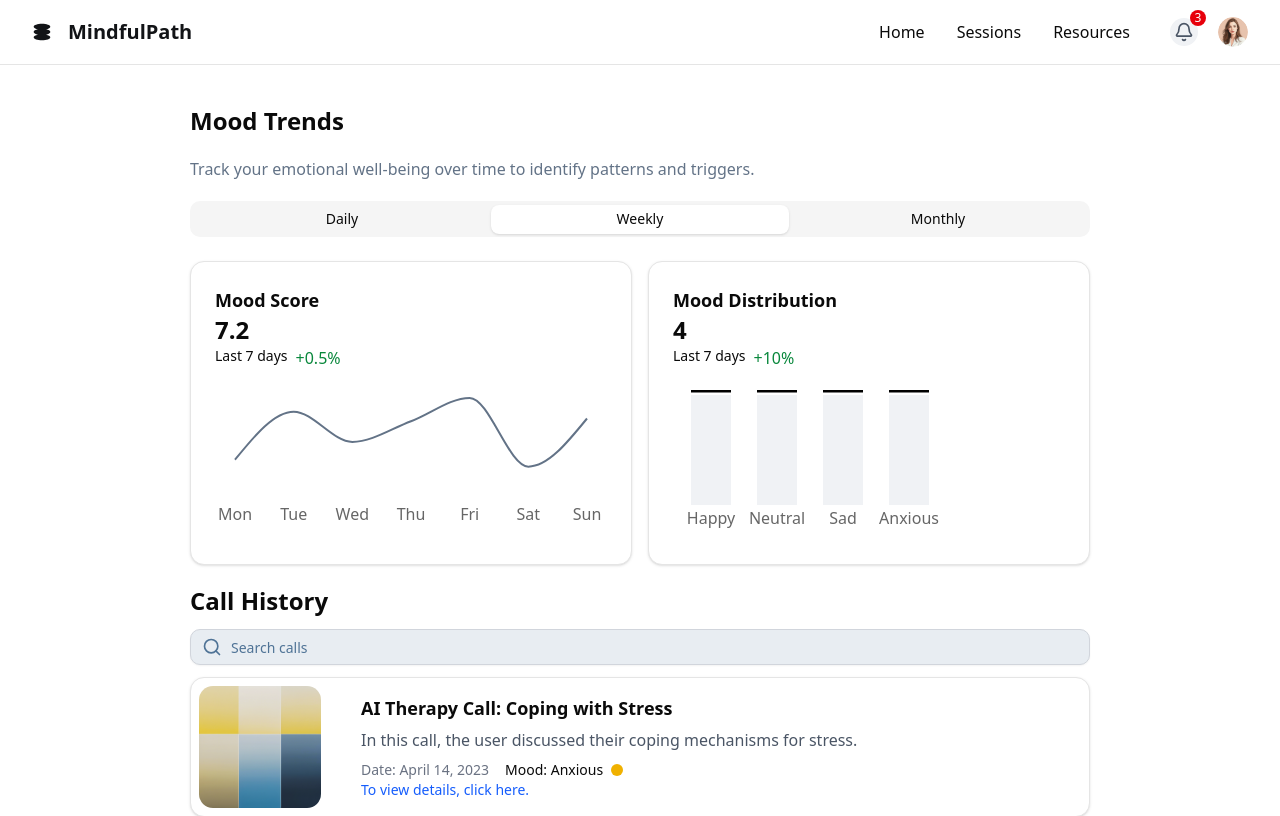
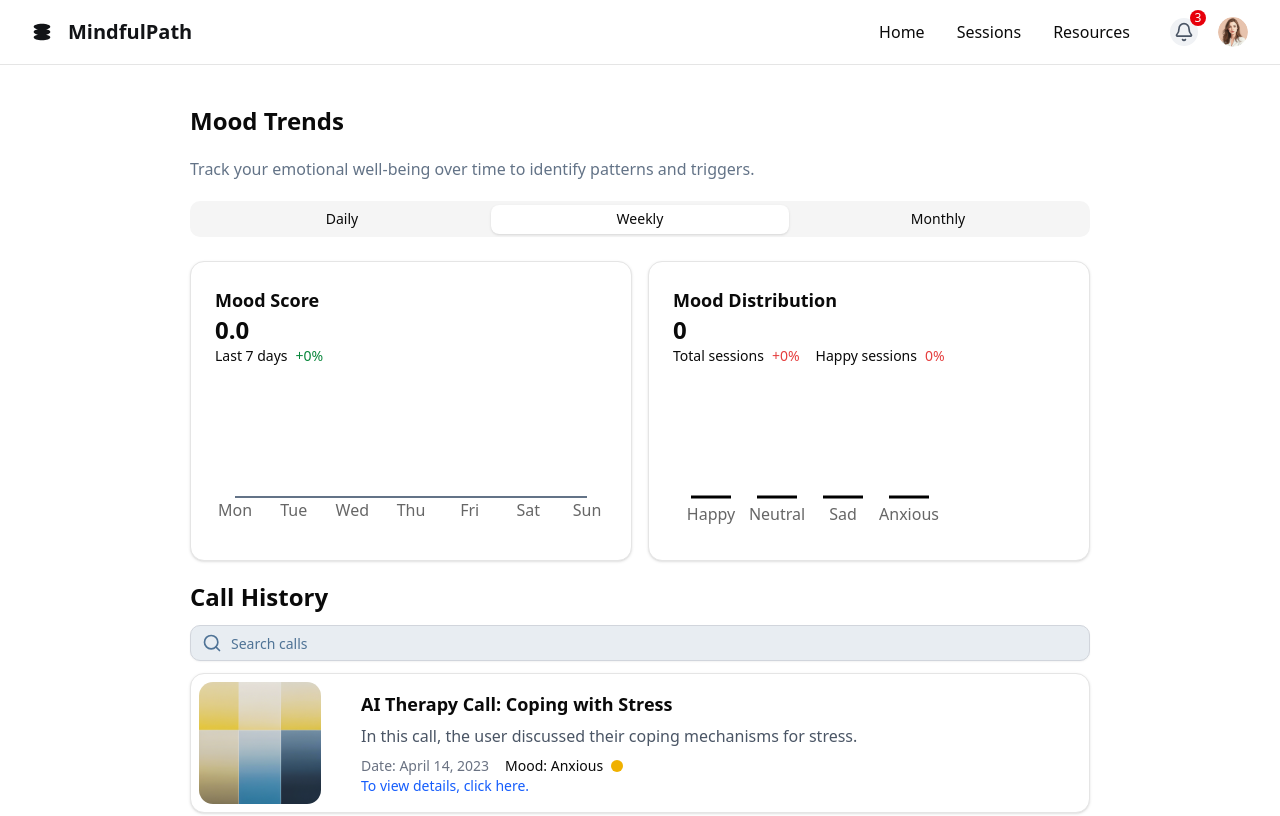
Before and after one commit to martinovance/mindful-ai, a React (Vite) app: page /dashboard in a window 1280 px wide. Shown: the top 816 px of the page. Built offline with nearby package versions, Linux system fonts and the light colour scheme; no server answers; the database is empty; sample sign-in values are in the browser's storage.

Commit message:
dashboard dat visualization dataintegration and population

```diff
--- a/src/components/CallHistory.tsx
+++ b/src/components/CallHistory.tsx
@@ -109,7 +109,7 @@ const CallHistory = () => {
                 className="bg-[#B2C9E5] text-[#121417] font-bold rounded-full hover:text-white
           cursor-pointer"
               >
-                Start a chat
+                Start a call with your ai therapist
               </Button>
             </Link>
           </div>
--- a/src/components/MoodChart.tsx
+++ b/src/components/MoodChart.tsx
@@ -17,23 +17,43 @@ interface MoodData {
   value: number;
 }
 
+interface MoodChartProps {
+  data: MoodData[];
+  distData: MoodData[];
+  averageScore?: number;
+  totalSessions?: number;
+  happyPercentage: number;
+}
+
 const MoodChart = ({
   data,
   distData,
-}: {
-  distData: MoodData[];
-  data: MoodData[];
-}) => {
+  averageScore = 0,
+  totalSessions = 0,
+  happyPercentage,
+}: MoodChartProps) => {
+  const percentageChange = totalSessions > 0 ? 0.5 : 0;
+  const distributionChange = totalSessions > 0 ? 10 : 0;
+
   return (
     <div className="grid grid-cols-1 md:grid-cols-2 gap-4 mt-4">
       <Card>
         <CardContent>
           <div className="flex flex-col items-start">
             <p className="font-semibold text-lg">Mood Score</p>
-            <p className="font-bold text-2xl">7.2</p>
+            <p className="font-bold text-2xl">{averageScore.toFixed(1)}</p>
             <div className="flex flex-row gap-2 mb-4">
-              <p className="font-small text-sm">Last 7 days</p>
-              <p className="font-small text-[#08873B]">+0.5%</p>
+              <p className="font-small text-sm">
+                Last {data?.length} {data?.length > 1 ? "days" : "day"}
+              </p>
+              <p
+                className={`font-small text-sm ${
+                  percentageChange >= 0 ? "text-[#08873B]" : "text-[#E53E3E]"
+                }`}
+              >
+                {percentageChange >= 0 ? "+" : ""}
+                {percentageChange}%
+              </p>
             </div>
 
             <ResponsiveContainer width="100%" height={150}>
@@ -64,10 +84,29 @@ const MoodChart = ({
         <CardContent>
           <div className="flex flex-col items-start">
             <p className="font-semibold text-lg">Mood Distribution</p>
-            <p className="font-bold text-2xl">4</p>
-            <div className="flex flex-row gap-2 mb-5">
-              <p className="font-small text-sm">Last 7 days</p>
-              <p className="font-small text-[#08873B]">+10%</p>
+            <p className="font-bold text-2xl">{totalSessions}</p>
+            <div className="flex flex-row gap-4">
+              <div className="flex flex-row gap-2 mb-5">
+                <p className="font-small text-sm">Total sessions</p>
+                <p
+                  className={`font-small text-sm ${
+                    distributionChange > 0 ? "text-[#08873B]" : "text-[#E53E3E]"
+                  }`}
+                >
+                  {distributionChange >= 0 ? "+" : ""}
+                  {distributionChange}%
+                </p>
+              </div>
+              <div className="flex flex-row gap-2 mb-5">
+                <p className="font-small text-sm">Happy sessions</p>
+                <p
+                  className={`font-small text-sm ${
+                    happyPercentage > 0 ? "text-[#08873B]" : "text-[#E53E3E]"
+                  }`}
+                >
+                  {happyPercentage}%
+                </p>
+              </div>
             </div>
 
             <ResponsiveContainer width="70%" height={150}>
--- a/src/pages/Dashboard.tsx
+++ b/src/pages/Dashboard.tsx
@@ -2,9 +2,42 @@ import Affirmation from "@/components/Affirmation";
 import CallHistory from "@/components/CallHistory";
 import MoodChart from "@/components/MoodChart";
 import { Tabs, TabsContent, TabsList, TabsTrigger } from "@/components/ui/tabs";
-import { moodData } from "@/constant/dashData";
+// import { moodData } from "@/constant/dashData";
+import { useAuth } from "@/hooks/useAuth";
+import { getUserSessions } from "@/services/fireStoreService";
+import {
+  calculateAverage,
+  transformToChartData,
+} from "@/utils/sessionDataTransformer";
+import { useQuery } from "@tanstack/react-query";
+import { toast } from "sonner";
 
 const Dashboard = () => {
+  const { user } = useAuth();
+
+  const { data: sessions } = useQuery({
+    queryKey: ["session", user?.uid],
+    queryFn: () => {
+      if (!user?.uid) {
+        toast("User not logged in");
+        throw new Error("User not logged in");
+      }
+      return getUserSessions(user?.uid);
+    },
+    enabled: !!user?.uid,
+  });
+
+  const chartData = transformToChartData(sessions);
+
+  const averageScore = calculateAverage(sessions);
+  const totalSessions = sessions?.length;
+  const happyPercentage = sessions?.length
+    ? Math.round(
+        (chartData.moodDistribution.find((m) => m.type === "Happy")?.value ||
+          0 / sessions.length) * 100
+      )
+    : 0;
+
   return (
     <div className="p-8 flex flex-col justify-center items-center">
       <div className="flex flex-col justify-start items-start gap-5 w-[900px]">
@@ -28,20 +61,29 @@ const Dashboard = () => {
 
           <TabsContent value="daily">
             <MoodChart
-              data={moodData.daily}
-              distData={moodData.moodDistribution}
+              data={chartData.daily}
+              distData={chartData.moodDistribution}
+              averageScore={averageScore}
+              totalSessions={totalSessions}
+              happyPercentage={happyPercentage}
             />
           </TabsContent>
           <TabsContent value="weekly">
             <MoodChart
-              data={moodData.weekly}
-              distData={moodData.moodDistribution}
+              data={chartData.weekly}
+              distData={chartData.moodDistribution}
+              averageScore={averageScore}
+              totalSessions={totalSessions}
+              happyPercentage={happyPercentage}
             />
           </TabsContent>
           <TabsContent value="monthly">
             <MoodChart
-              data={moodData.monthly}
-              distData={moodData.moodDistribution}
+              data={chartData.monthly}
+              distData={chartData.moodDistribution}
+              averageScore={averageScore}
+              totalSessions={totalSessions}
+              happyPercentage={happyPercentage}
             />
           </TabsContent>
         </Tabs>
--- a/src/services/fireStoreService.ts
+++ b/src/services/fireStoreService.ts
@@ -1,6 +1,13 @@
 import { db } from "@/lib/firebase/firebase";
 import { MoodSession } from "@/types/vapiTypes";
-import { collection, addDoc } from "firebase/firestore";
+import {
+  collection,
+  addDoc,
+  getDocs,
+  query,
+  where,
+  // orderBy,
+} from "firebase/firestore";
 
 export const storeSessionData = async (session: MoodSession) => {
   try {
@@ -21,3 +28,27 @@ export const storeSessionData = async (session: MoodSession) => {
     throw error; // Re-throw for calling code to handle
   }
 };
+
+export const getUserSessions = async (
+  userId: string
+): Promise<MoodSession[]> => {
+  const sessionsRef = collection(db, "sessions");
+  const q = query(
+    sessionsRef,
+    where("userId", "==", userId)
+    // orderBy("createdAt", "desc")
+  );
+
+  const querySnapshot = await getDocs(q);
+  const sessions: MoodSession[] = [];
+
+  querySnapshot.forEach((doc) => {
+    const data = doc.data();
+    sessions.push({
+      id: doc.id,
+      ...(data as Omit<MoodSession, "id">),
+    });
+  });
+
+  return sessions;
+};
--- /dev/null
+++ b/src/utils/sessionDataTransformer.ts
@@ -0,0 +1,94 @@
+import { MoodSession } from "@/types/vapiTypes";
+
+// Calculate average mood score for a set of sessions
+export const calculateAverage = (sessions: MoodSession[] = []) => {
+  if (!sessions?.length) return 0;
+  const sum = sessions?.reduce((acc, session) => acc + session.moodScore, 0);
+  return parseFloat((sum / sessions?.length).toFixed(1));
+};
+
+// Get sessions from specific time period
+const getSessionsByPeriod = (
+  sessions: MoodSession[],
+  period: "daily" | "weekly" | "monthly"
+) => {
+  const now = new Date();
+  return sessions?.filter((session) => {
+    const sessionsDate = session.createdAt.toDate();
+    const diffDays = Math.floor(
+      (now.getTime() - sessionsDate.getTime()) / (1000 * 60 * 60 * 24)
+    );
+
+    if (period === "daily") return diffDays <= 1;
+    if (period === "weekly") return diffDays <= 7;
+    if (period === "monthly") return diffDays <= 30;
+
+    return false;
+  });
+};
+
+const transformDailyData = (sessions: MoodSession[]) => {
+  const timeSlots = ["Morning", "Afternoon", "Evening"];
+  return timeSlots.map((time) => ({
+    type: time,
+    value: calculateAverage(
+      sessions?.filter((session) => session.timeOfDay === time)
+    ),
+  }));
+};
+
+const transformWeeklyData = (sessions: MoodSession[]) => {
+  const days = ["Mon", "Tue", "Wed", "Thu", "Fri", "Sat", "Sun"];
+  return days.map((day, i) => ({
+    type: day,
+    value: calculateAverage(
+      sessions?.filter((s) => {
+        const dayOfWeek = s.createdAt.toDate().getDay();
+        return (dayOfWeek === 0 && i === 6) || dayOfWeek === i + 1;
+      })
+    ),
+  }));
+};
+
+const transformMonthlyData = (sessions: MoodSession[]) => {
+  return Array.from({ length: 4 }, (_, i) => ({
+    type: `Week${i + 1}`,
+    value: calculateAverage(
+      sessions?.filter((s) => {
+        const weekOfMonth = Math.floor(s.createdAt.toDate().getDate() / 7);
+        return weekOfMonth === i;
+      })
+    ),
+  }));
+};
+
+const transformMoodDistribution = (sessions: MoodSession[]) => {
+  const moodCounts: Record<string, number> = {
+    Happy: 0,
+    Neutral: 0,
+    Sad: 0,
+    Anxious: 0,
+  };
+
+  sessions?.forEach((session) => {
+    moodCounts[session.moodLabel]++;
+  });
+
+  return Object.entries(moodCounts).map(([type, count]) => ({
+    type,
+    value: count,
+  }));
+};
+
+export const transformToChartData = (sessions: MoodSession[] = []) => {
+  const dailySessions = getSessionsByPeriod(sessions, "daily");
+  const weeklySessions = getSessionsByPeriod(sessions, "weekly");
+  const monthlySessions = getSessionsByPeriod(sessions, "monthly");
+
+  return {
+    daily: transformDailyData(dailySessions),
+    weekly: transformWeeklyData(weeklySessions),
+    monthly: transformMonthlyData(monthlySessions),
+    moodDistribution: transformMoodDistribution(sessions),
+  };
+};
```
